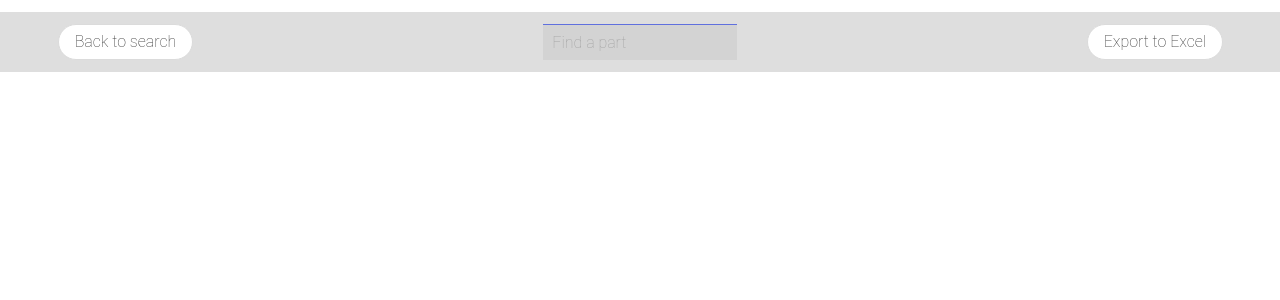
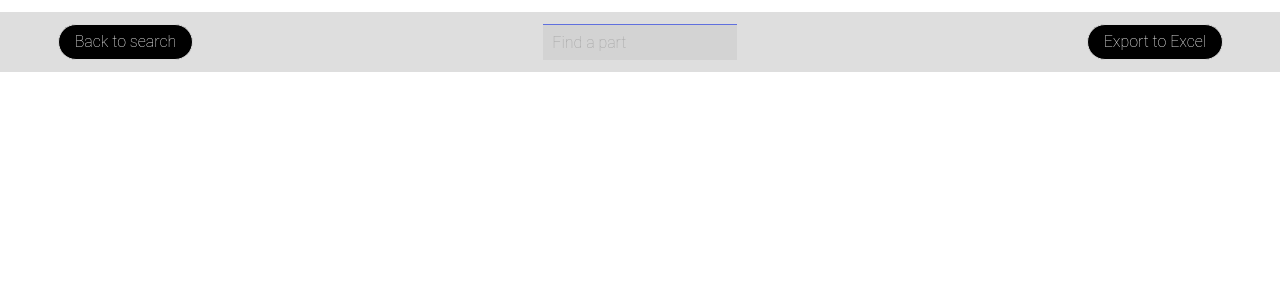
Before and after one commit to roryfmc/Tharsus-2033-Shared, a Flask app: page /search_result in a window 1280 px wide. Shown: the part 82-382 px from the top of the page. Run offline with Flask 2, Linux system fonts and the light colour scheme; some libraries are stand-ins or nearby versions.

Commit message:
Some button, and drop-down positioning changes in search_result.html

```diff
--- a/templates/search_result.html
+++ b/templates/search_result.html
@@ -146,6 +146,20 @@
         transition: all 0.6s ease 0s;
     }
 
+    .button2 {
+        flex-grow: 0!important;
+        border-radius: 0;
+        color: white;
+        background: black;
+    }
+
+    .button2:hover {
+        flex-grow: 0!important;
+        background: #6070DE;
+        color: white;
+        transition: all 0.6s ease 0s;
+    }
+
     .part-title {
         color: black!important;
         margin: 0 -100px;
@@ -169,6 +183,9 @@
         border-radius: 0;
         border-top: 1px solid #6070DE;
         border-left: 1px solid #6070DE;
+        border-right: 1px solid #6070DE;
+        border-bottom: 1px solid #6070DE;
+        left: -50% !important;
     }
 
     .go-to-page {
@@ -207,7 +224,7 @@
 <h4 class="title is-4"></h4>
 <div class="columns is-multiline is-centered" id="col">
     <div class="column is-2 search-button">
-        <a class="button is-rounded" href="{{ url_for('search.search') }}">Back to search</a>
+        <a class="button is-rounded button2" href="{{ url_for('search.search') }}">Back to search</a>
     </div>
     <div class="column is-3"></div>
     <div class="column is-2">
@@ -215,7 +232,7 @@
     </div>
     <div class="column is-3"></div>
     <div class="column is-2">
-        <a class="button is-rounded" href="{{ url_for('search.export') }}">Export to Excel</a>
+        <a class="button is-rounded button2" href="{{ url_for('search.export') }}">Export to Excel</a>
     </div>
     {% if search_results %}
         {% for part in search_results %}
```
